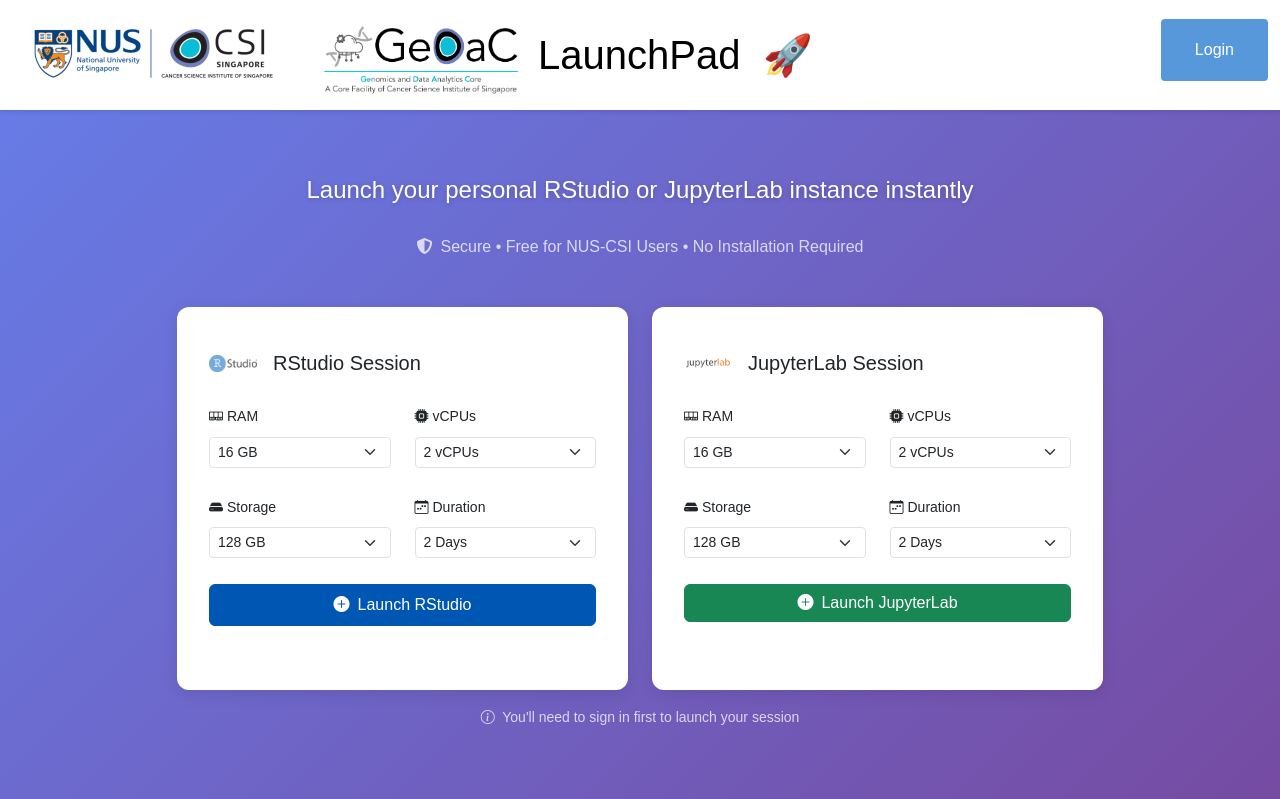
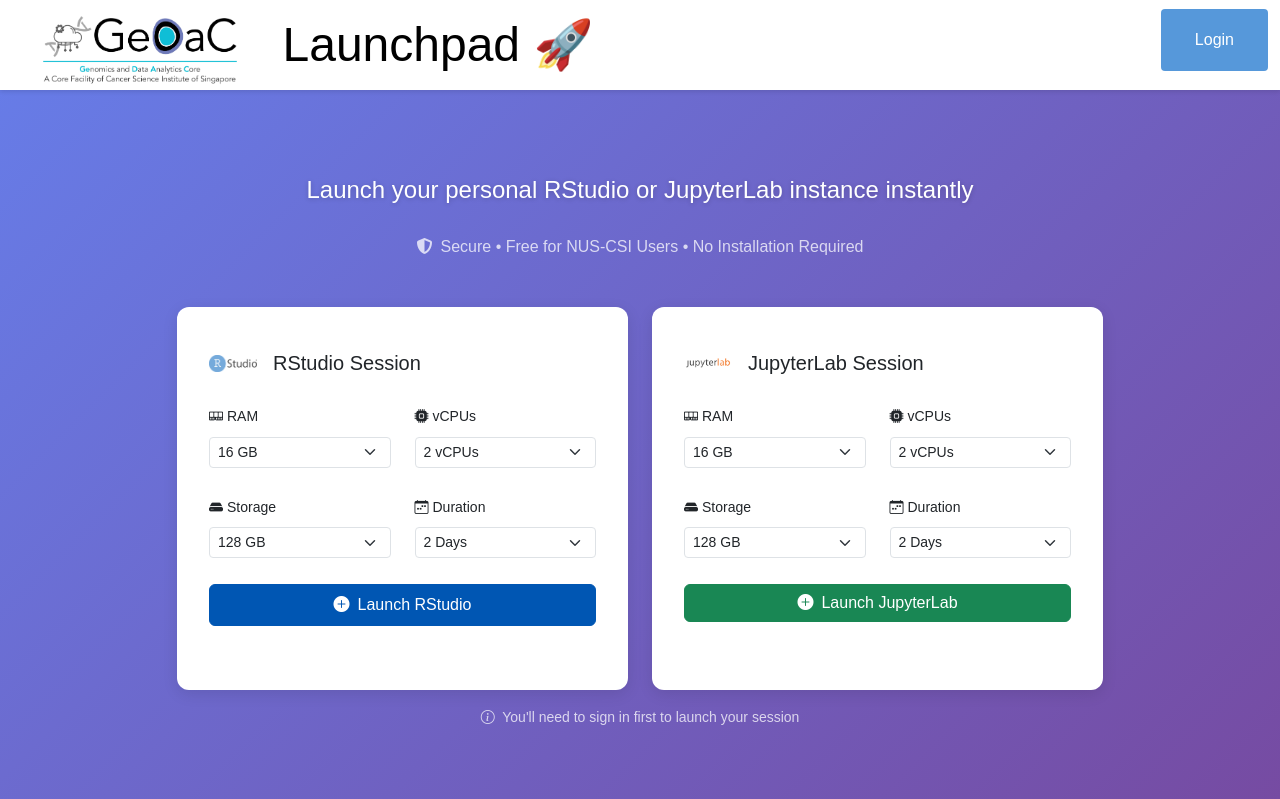
Before and after one commit to CSI-Genomics-and-Data-Analytics-Core/datascience-launchpad, a FastAPI app: page / in a window 1280 px wide. Shown: the top 799 px of the page. Run offline with FastAPI, Linux system fonts and the light colour scheme; parts of the project's set-up code (start-up, migrations or seed data) failed here and were passed over.

Commit message:
chore: change header styling

```diff
--- a/templates/base.html
+++ b/templates/base.html
@@ -127,18 +127,20 @@
           href="{{ url_for('root') }}"
           style="text-decoration: none"
         >
-          <img
+          <!-- <img
             src="{{ url_for('static', path='images/logo.png') }}"
             alt="CSI NUS Logo"
-          />
+          /> -->
           <img
             src="{{ url_for('static', path='images/gedac_logo.png') }}"
             alt="GeDaC Genomics LaunchPad"
-            style="height: 80px; vertical-align: middle; margin-left: 25px;"
+            style="height: 80px; vertical-align: middle; margin-left: 15px; margin-right: 40px;"
           />
-            <span style="font-size: 2.5rem; vertical-align: middle; color: black;"
-            > LaunchPad &nbsp;🚀</span>
+            <span style="font-size:3rem; vertical-align: middle; color: black;"
+            > Launchpad&nbsp;🚀</span>
         </a>
+
+
         <button
           class="navbar-toggler"
           type="button"
```
